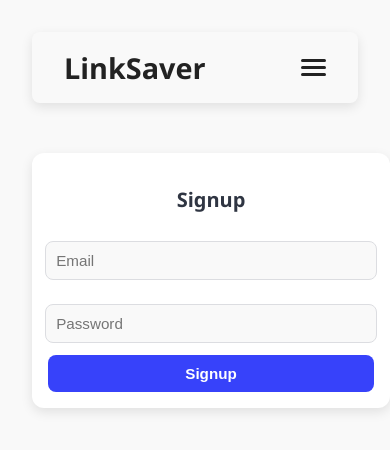
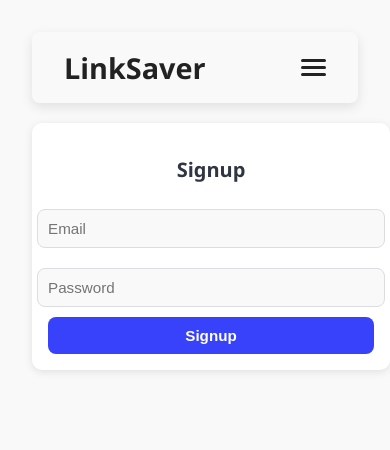
Before and after one commit to Taran1544/Link-Saver-FrontEnd, a React (Vite) app: page /signup in a window 390 px wide. Shown: the top 450 px of the page. Built offline with nearby package versions, Linux system fonts and the light colour scheme; no server answers; the HTML template or start-up script is replaced by a standard one.

Commit message:
Improve  ui

```diff
--- a/src/styles/Signup.css
+++ b/src/styles/Signup.css
@@ -80,10 +80,18 @@
 }
 
 
+[data-theme="dark"] .signup-container button:hover {
+  background-color: #4254db;
+}
+
+
 @media (max-width: 768px) {
+
   .signup-container {
-    margin: 50px auto;
+    margin: 20px auto;
     padding: 16px;
+    border-radius: 10px;
+    box-shadow: 0 2px 8px rgba(0, 0, 0, 0.1);
   }
 
   .signup-container h2 {
@@ -92,16 +100,14 @@
   }
 
   .signup-container input {
+    width: 100%;
+    padding: 10px;
+    margin: 10px 0;
     font-size: 0.95rem;
-    padding: 10px;
   }
 
-  .signup-container button {
+  .signup-container button{
     font-size: 0.95rem;
     padding: 10px;
   }
 }
-
-[data-theme="dark"] .signup-container button:hover {
-  background-color: #4254db;
-}
```
